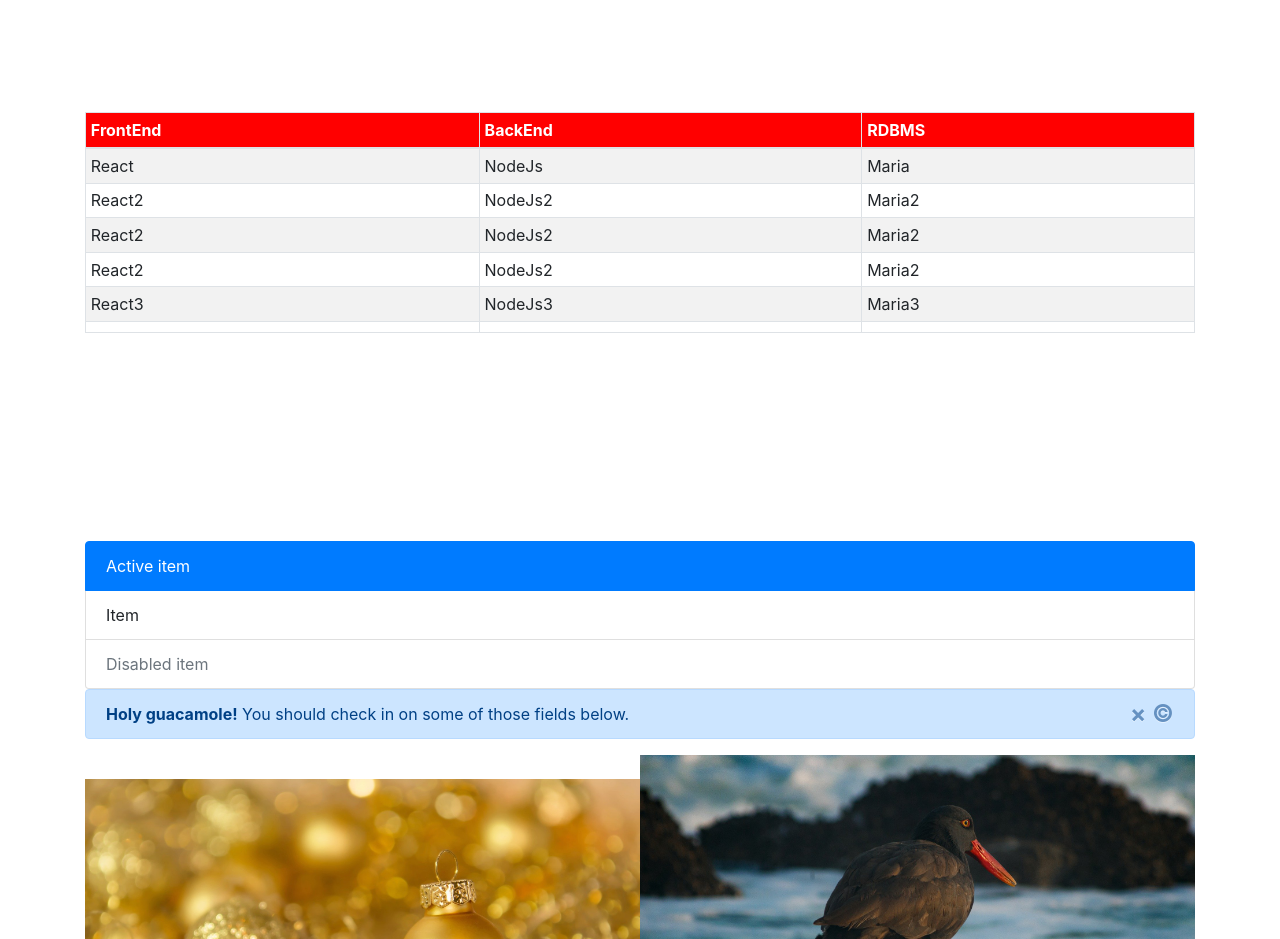
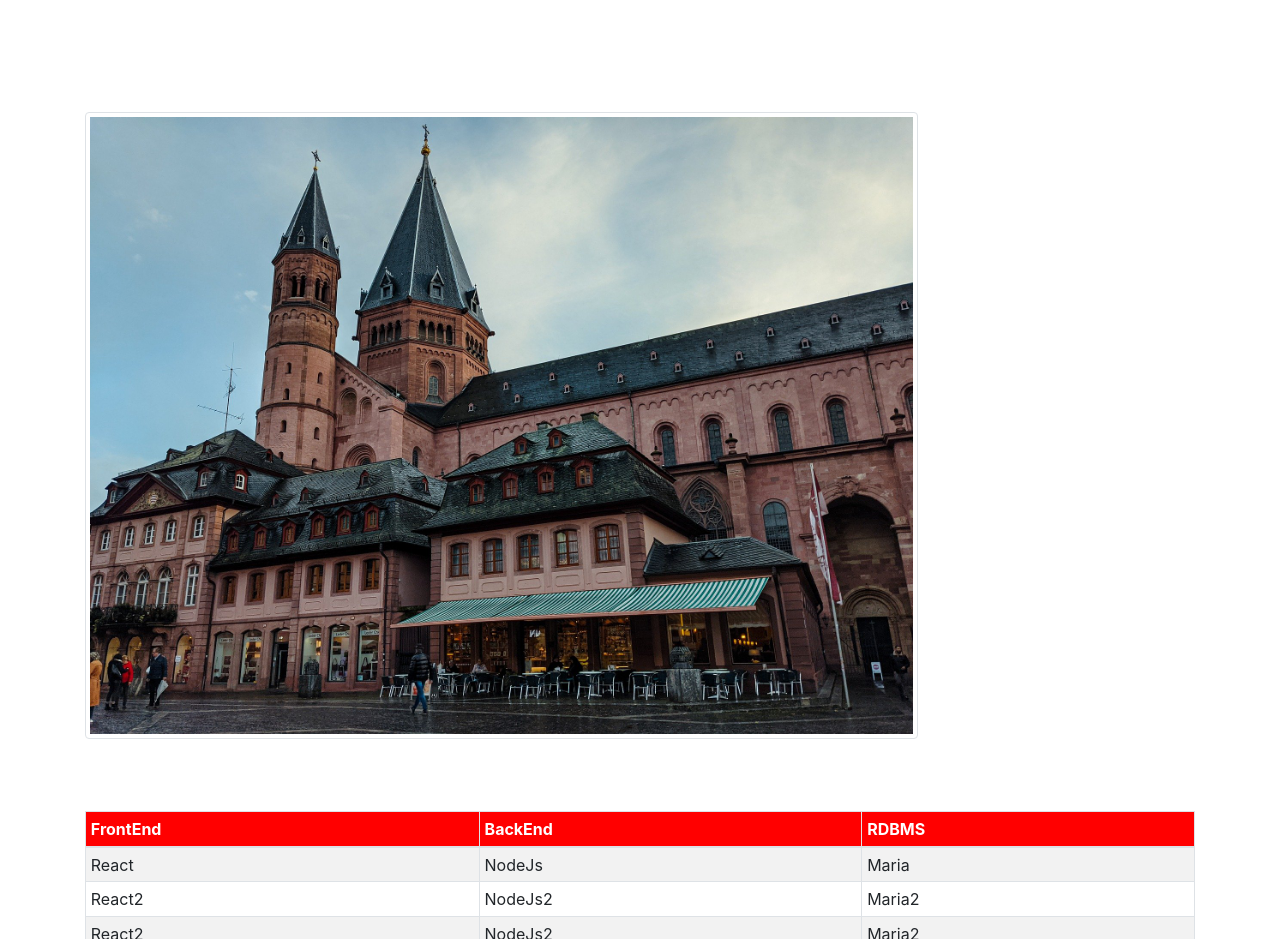
Before and after one commit to hamitmizrak/bilgeadam_html, a plain HTML site: page bootstrap/index.html in a window 1280 px wide. Shown: the part 509-1448 px from the top of the page. Drawn offline with nearby package versions, Linux system fonts and the light colour scheme.

```diff
--- a/bootstrap/index.html
+++ b/bootstrap/index.html
@@ -40,6 +40,10 @@
       <li class="breadcrumb-item active">en son</li>
     </ol>
 
+    <br><br><br><br>
+
+
+<img src="../img/3.jpg" class="w-75 h-50 rounded44 rounded-circle44 img-fluid img-thumbnail" alt="">
     <br><br><br><br>
 
     <table class="table table-striped table-bordered table-sm table-hover table-responsive44">
```
